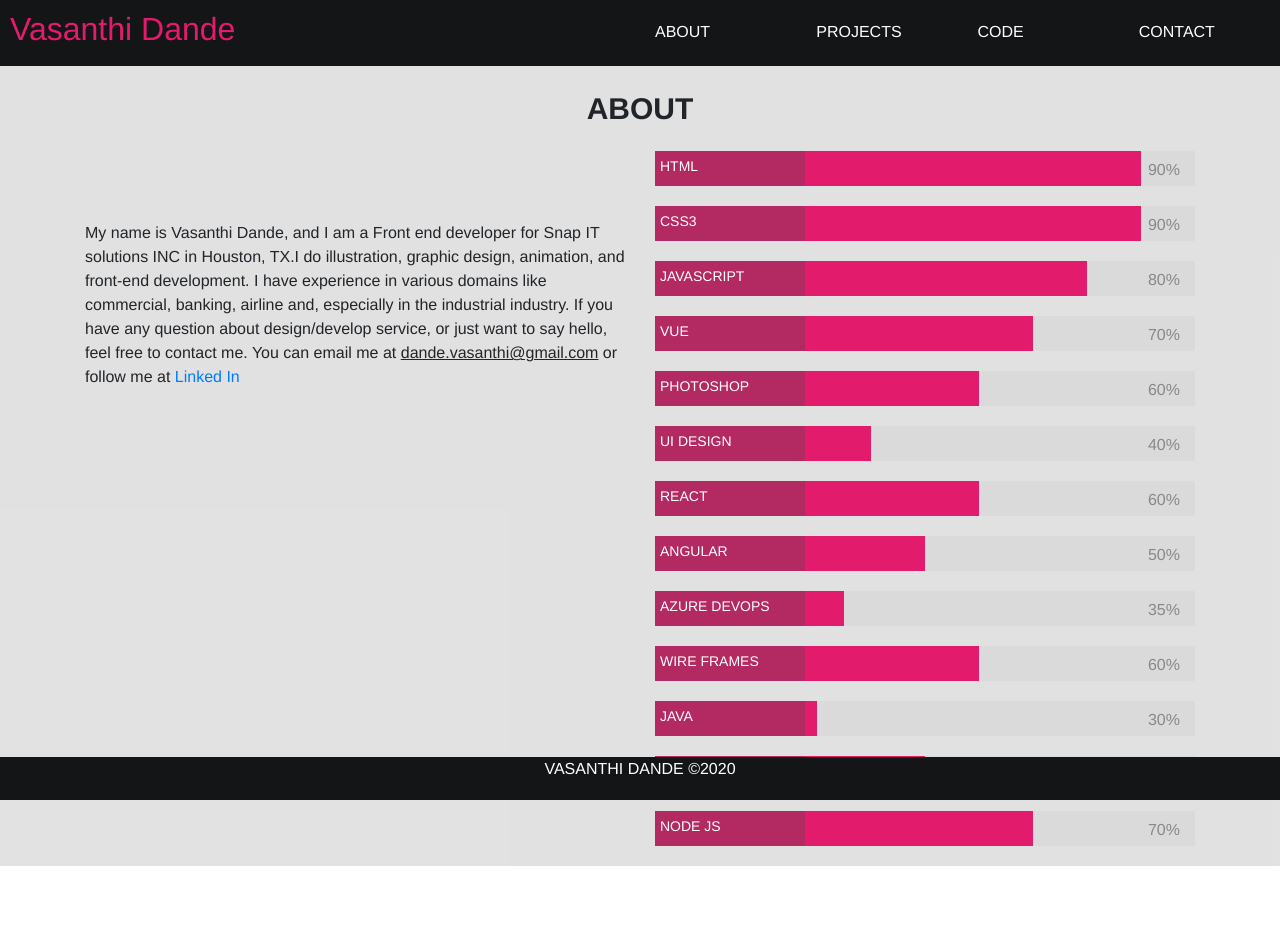
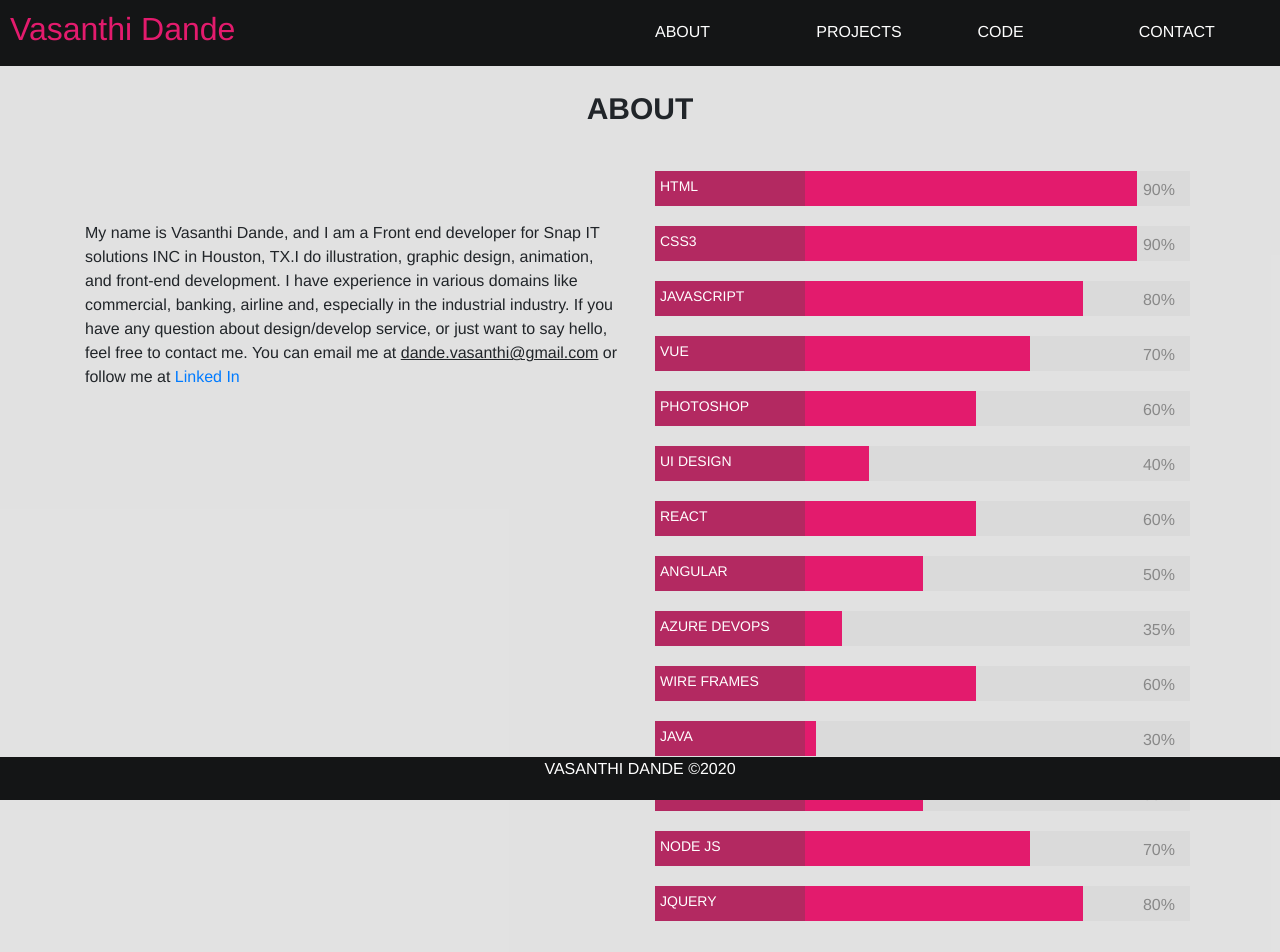
Before and after one commit to dande10/portfolio, a Vue app: page /#/about in a window 1280 px wide. Shown: the top 952 px of the page. Before the commit the page ends 866 px from the top, so only its background shows below. Built offline with nearby package versions, Linux system fonts and the light colour scheme.

Commit message:
style change in progree bar

```diff
--- a/src/components/OverView/Overview.vue
+++ b/src/components/OverView/Overview.vue
@@ -13,7 +13,7 @@
             </i18n>
           </span>
         </div>
-        <div class="col">
+        <div class="col progress-section">
           <ProgressBar />
         </div>
       </div>
@@ -45,7 +45,11 @@ export default {
   &__about--text {
       margin-top: 70px;
       text-align: left;
-    }
+  }
+  .progress-section{
+    margin-bottom: 20px;
+    padding: 20px;
+  }
 
 
 }
--- a/src/components/OverView/projects.vue
+++ b/src/components/OverView/projects.vue
@@ -116,7 +116,7 @@ export default {
                  {image: 'carrier-trip.png'}
                ],
                title: 'Carrier Bryant Presidents Club',
-               discription: 'Project scope is Re-design the entire existing application with multiple languages in different countries using vuejs2 and Laravel framework and PHP Working on Large application that allows users to find commercials providers and their manage year Sales. Working as part of a Agile team on a Vue application with a strong focus on VueX, JavaScript, ES6 layout based on Foundation, Git version control with Jest unit testing.',
+               discription: 'Project scope is Re-design the entire existing application with multiple languages in different countries using vuejs2 and PHP Working on this application that allows users can add recruiters up to 5 under the sales providers and their manage monthly Sales. Working as part of a Agile team on a Vue application with a strong focus on VueX, JavaScript, ES6 layout based on Foundation, Git version control.',
                link: 'https://carrier-bryantpresidentsclub.com/user/login'
              }
            },
--- a/src/components/ProgressBar.vue
+++ b/src/components/ProgressBar.vue
@@ -83,6 +83,11 @@ export default {
             id: 13,
             title: 'Node JS',
             value: '70%'
+          },
+          {
+            id: 13,
+            title: 'Jquery',
+            value: '80%'
           }
 
         ]
```
Also changed, not shown: src/assets/carrier-login.png.
